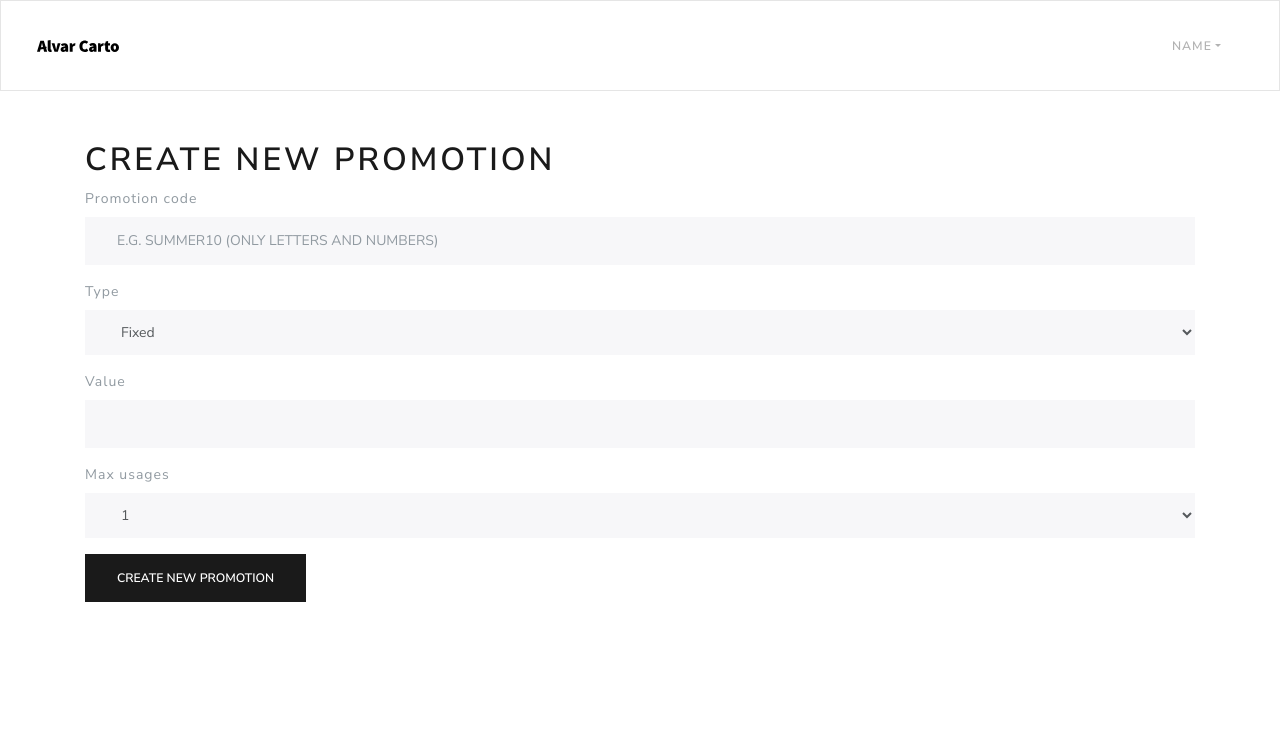
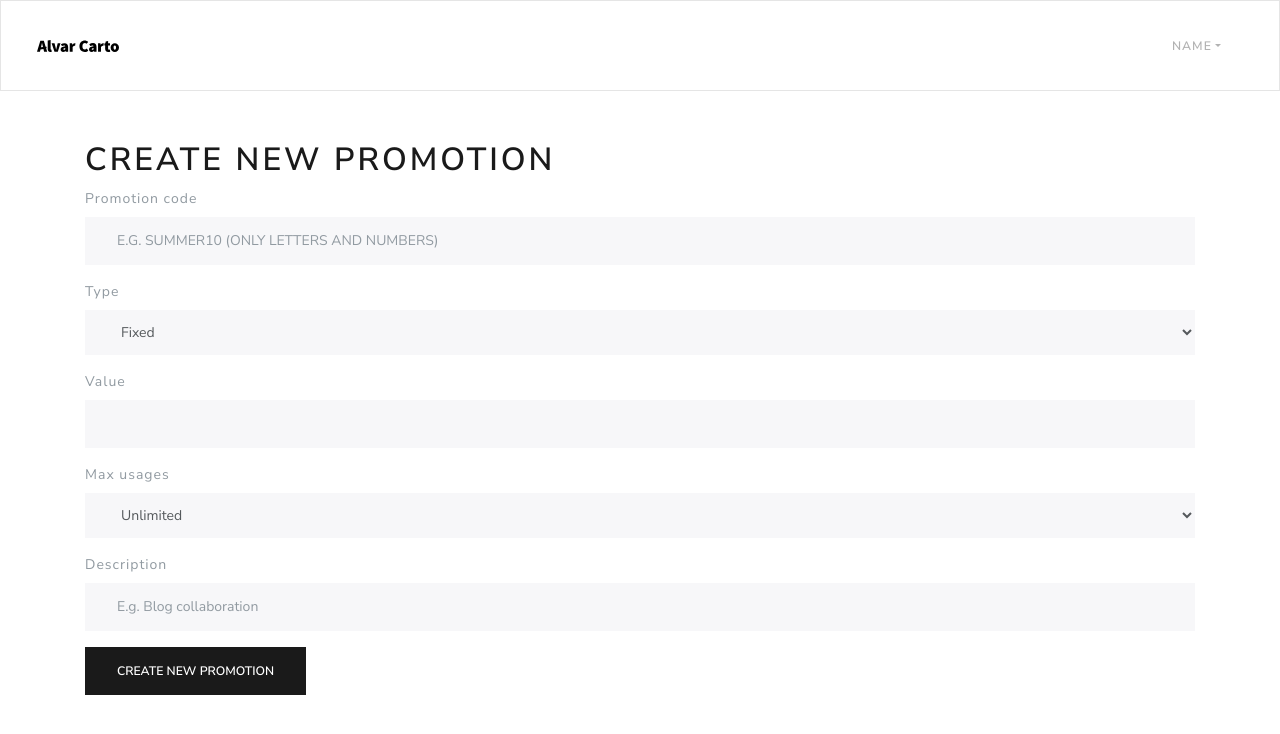
Before and after one commit to alvarcarto/alvarcarto-admin-ui, a React (Create React App) app: page /promotions/create in a window 1280 px wide. Shown: the top 734 px of the page. Built offline with nearby package versions, Linux system fonts and the light colour scheme; no server answers.

Commit message:
Add description field to promotion

```diff
--- a/src/pages/NewPromotionPage.js
+++ b/src/pages/NewPromotionPage.js
@@ -14,8 +14,18 @@ import {
 import NavBar from '../components/NavBar'
 import { createNewPromotion } from '../util/api'
 
+// XXX: Use proper currency formatter
+function formatMoney(cents) {
+  const val = (cents / 100).toFixed(2)
+  if (_.endsWith(val, '.00')) {
+    return `${Math.round(cents / 100)} €`
+  }
+
+  return `${val} €`
+}
+
 function isEmptyString(val) {
-  return val === '';
+  return val === ''
 }
 
 class NewPromotionPage extends Component {
@@ -27,7 +37,8 @@ class NewPromotionPage extends Component {
       type: 'FIXED',
       expiresAt: '',
       promotionCode: '',
-      maxAllowedUsageCount: '1',
+      maxAllowedUsageCount: 'unlimited',
+      description: '',
       loading: false,
     }
   }
@@ -46,7 +57,7 @@ class NewPromotionPage extends Component {
     event.preventDefault()
 
     const label = this.state.type === 'FIXED'
-      ? `Gift code -${(this.state.value / 100).toFixed(2)}`
+      ? `Gift code -${formatMoney(this.state.value, this.state.currency)}`
       : `Promotion -${Math.round(this.state.value * 100)} %`
 
     createNewPromotion(_.omitBy({
@@ -55,7 +66,10 @@ class NewPromotionPage extends Component {
       value: Number(this.state.value),
       promotionCode: this.state.promotionCode.toUpperCase(),
       expiresAt: this.state.expiresAt,
-      maxAllowedUsageCount: Number(this.state.maxAllowedUsageCount),
+      description: this.state.description,
+      maxAllowedUsageCount: this.state.maxAllowedUsageCount === 'unlimited'
+        ? undefined
+        : Number(this.state.maxAllowedUsageCount),
       currency: 'EUR',
     }, isEmptyString))
       .then((res) => {
@@ -106,12 +120,18 @@ class NewPromotionPage extends Component {
                   <Label for="type">Max usages</Label>
 
                   <Input type="select" name="maxAllowedUsageCount" id="maxAllowedUsageCount" value={this.state.maxAllowedUsageCount} onChange={this._onInputChange}>
+                    <option value="unlimited">Unlimited</option>
                     <option value="1">1</option>
                     <option value="2">2</option>
                     <option value="3">3</option>
                     <option value="4">4</option>
                     <option value="5">5</option>
                   </Input>
+                </FormGroup>
+
+                <FormGroup>
+                  <Label for="description">Description</Label>
+                  <Input id="description" type="text" value={this.state.description} onChange={this._onInputChange} placeholder="E.g. Blog collaboration" />
                 </FormGroup>
 
                 {/*
--- a/src/pages/PromotionsPage.js
+++ b/src/pages/PromotionsPage.js
@@ -10,6 +10,40 @@ import {
 } from 'reactstrap'
 import NavBar from '../components/NavBar'
 import { getPromotionCodes } from '../util/api'
+
+function formatUsages(usageCount, maxAllowedUsageCount) {
+  if (!_.isFinite(maxAllowedUsageCount)) {
+    return `${usageCount} / Unlimited`
+  }
+
+  return `${usageCount} / ${maxAllowedUsageCount}`
+}
+
+function formatExpiresAt(expiresAt) {
+  if (!expiresAt) {
+    return `Never`
+  }
+
+  return expiresAt
+}
+
+function formatMoney(cents) {
+  const val = (cents / 100).toFixed(2)
+  if (_.endsWith(val, '.00')) {
+    return `${Math.round(cents / 100)} €`
+  }
+
+  return `${val} €`
+}
+
+
+function formatValue(type, value) {
+  const label = type === 'FIXED'
+      ? `-${formatMoney(value)}`
+      : `-${Math.round(value * 100)} %`
+
+  return label
+}
 
 class PromotionsPage extends Component {
   constructor(props) {
@@ -60,10 +94,11 @@ class PromotionsPage extends Component {
                 <thead>
                   <tr>
                     <th>Promotion code</th>
-                    <th>Value</th>
+                    <th>Discount value</th>
                     <th>Usages</th>
                     <th>Expires at</th>
                     <th>Created at</th>
+                    <th>Description</th>
                   </tr>
                 </thead>
                 <tbody>
@@ -71,10 +106,11 @@ class PromotionsPage extends Component {
                     _.map(this.state.promotions, (promotion) =>
                       <tr key={promotion.promotionCode}>
                         <td>{promotion.promotionCode}</td>
-                        <td>{(promotion.value / 100).toFixed(2)} €</td>
-                        <td>{promotion.usageCount} / {promotion.maxAllowedUsageCount}</td>
-                        <td>{promotion.expiresAt}</td>
+                        <td>{formatValue(promotion.type, promotion.value)}</td>
+                        <td>{formatUsages(promotion.usageCount, promotion.maxAllowedUsageCount)}</td>
+                        <td>{formatExpiresAt(promotion.expiresAt)}</td>
                         <td>{promotion.createdAt}</td>
+                        <td>{promotion.description}</td>
                       </tr>
                     )
                   }
--- a/src/util/api.js
+++ b/src/util/api.js
@@ -5,6 +5,7 @@ export function getPromotionCodes() {
 }
 
 export function createNewPromotion(promotion) {
+  console.log('promotion', promotion)
   return axios.post('/api/promotions', promotion)
 }
 
```
